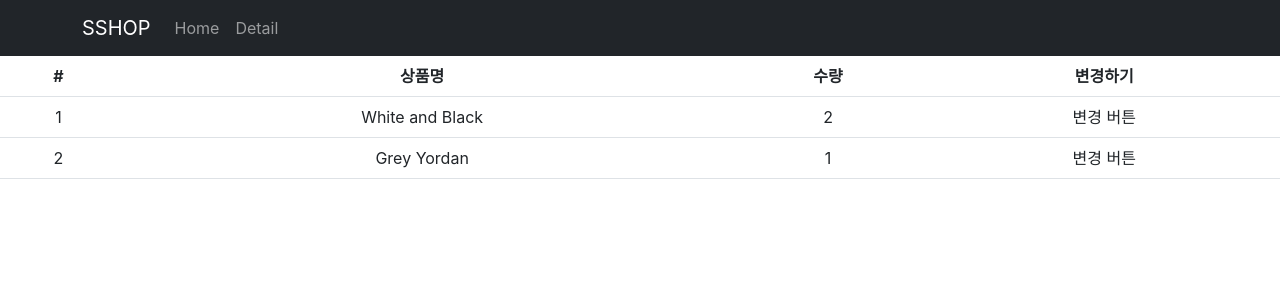
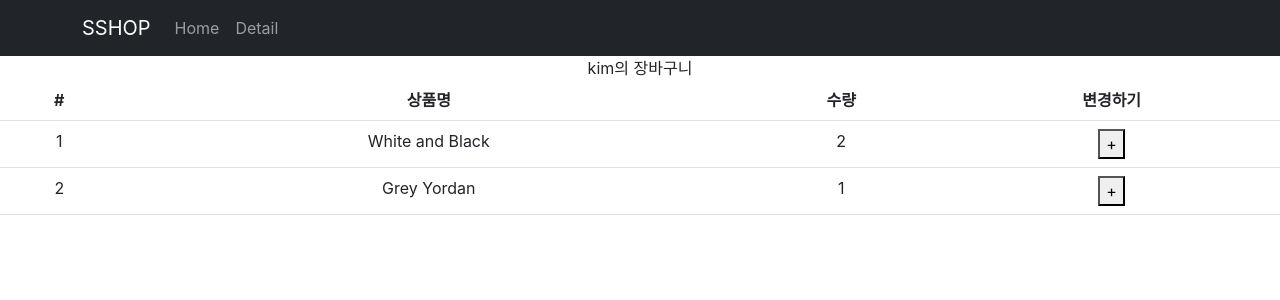
Before and after one commit to SSong-sh/react-shop, a React (Create React App) app: page /cart in a window 1280 px wide. Shown: the top 300 px of the page. Built offline with nearby package versions, Linux system fonts and the light colour scheme.

Commit message:
redux 변경함수 테스트

```diff
--- a/src/routes/Cart.js
+++ b/src/routes/Cart.js
@@ -1,11 +1,17 @@
 import { Table } from "react-bootstrap";
-import { useSelector } from "react-redux";
+import { useDispatch, useSelector } from "react-redux";
+import { changeName } from "./../store";
 
 function Cart() {
+  let state = useSelector((state) => state); //Redux store 가져와줌
   let cartItems = useSelector((state) => state.cart); //Redux store 가져와줌
+  let dispatch = useDispatch(); //store.js로 요청을 보내주는 함수
+
   console.log(cartItems);
+
   return (
     <div>
+      {state.user}의 장바구니
       <Table>
         <thead>
           <tr>
@@ -21,7 +27,15 @@
               <td>{index + 1}</td>
               <td>{item.name}</td>
               <td>{item.count}</td>
-              <td>변경 버튼</td>{" "}
+              <td>
+                <button
+                  onClick={() => {
+                    dispatch(changeName());
+                  }}
+                >
+                  +
+                </button>
+              </td>
               {/* 여기에 변경 버튼을 추가하거나 원하는 내용을 삽입하세요 */}
             </tr>
           ))}
--- a/src/store.js
+++ b/src/store.js
@@ -3,7 +3,15 @@
 let user = createSlice({
   name: "user",
   initialState: "kim",
+  reducers: {
+    changeName(state) {
+      //기존 state를 뜻함 (kim)
+      return "john kim";
+    },
+  },
 });
+
+export let { changeName } = user.actions; //state 변경함수들 남음
 
 let stock = createSlice({
   name: "stock",
```
